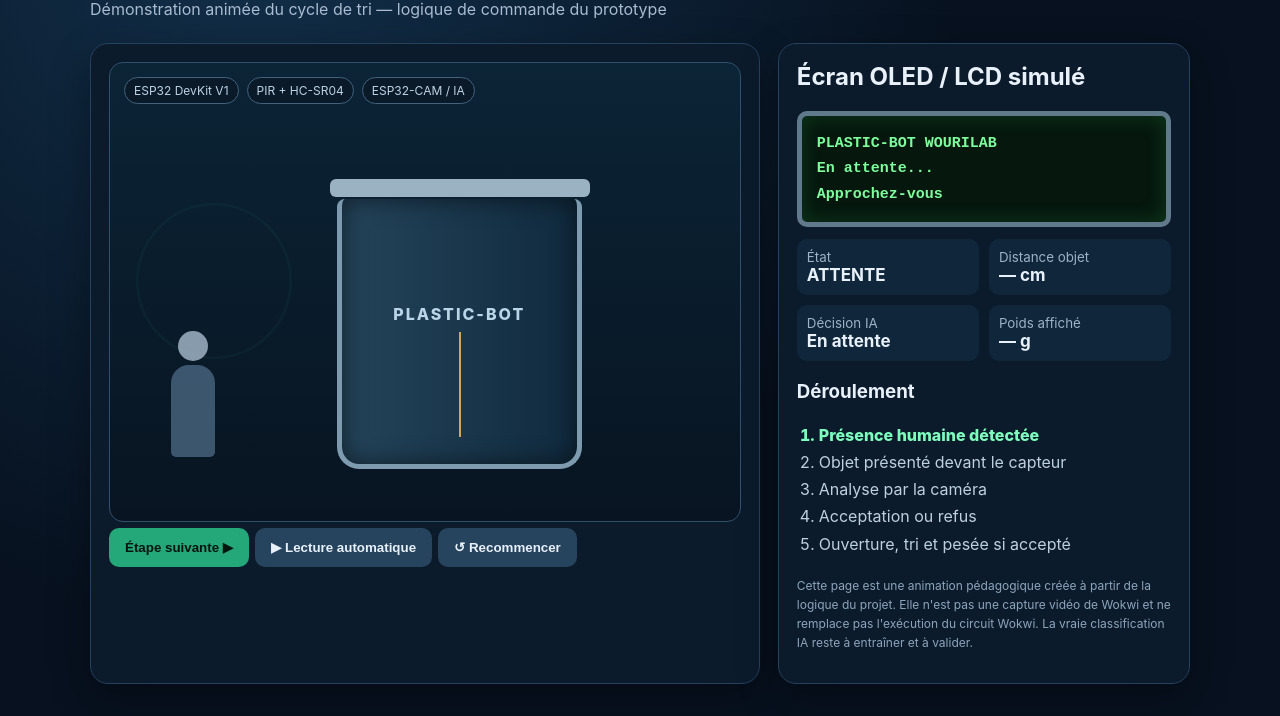
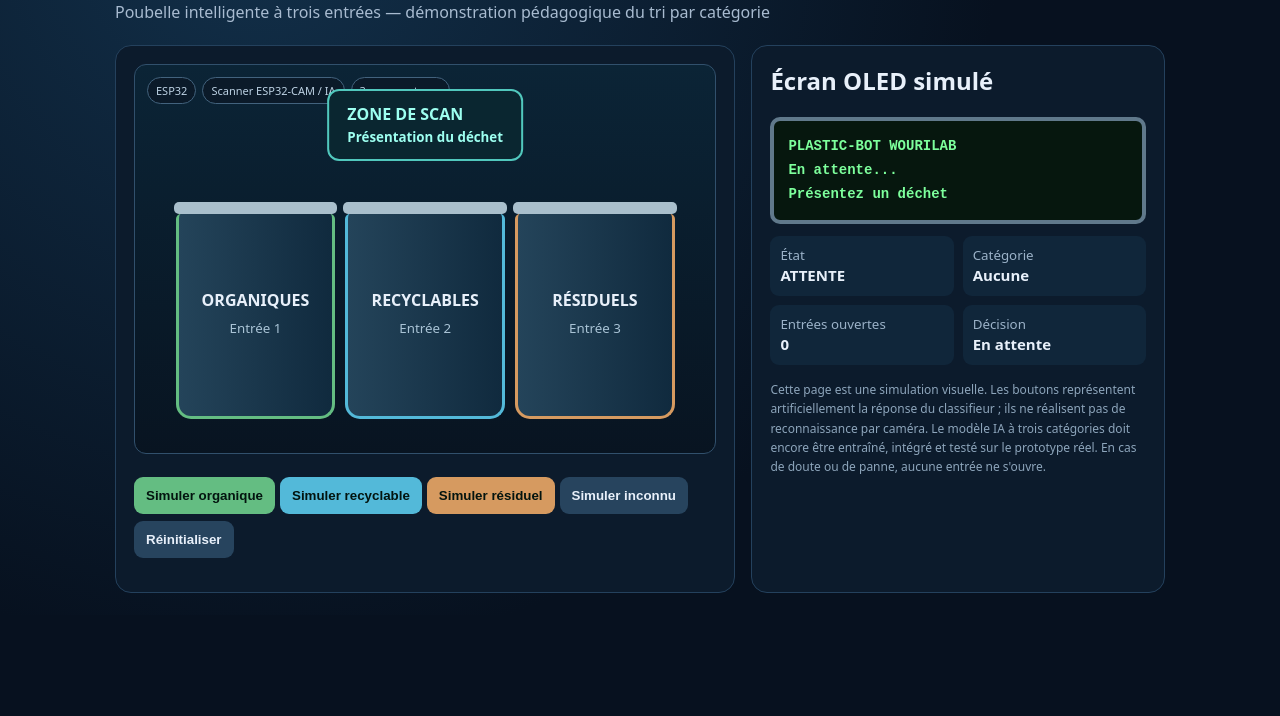
Before and after one commit to wagueduclair-byte/PLASTIC-BOT-WOURILAB, a plain HTML site: page simulation/demo/index.html in a window 1280 px wide. Shown: the part 84-800 px from the top of the page. Drawn offline with Linux system fonts and the light colour scheme.

Commit message:
Actualiser la demo et les references pour trois entrees

```diff
--- a/simulation/demo/index.html
+++ b/simulation/demo/index.html
@@ -1,63 +1,47 @@
 <!doctype html>
 <html lang="fr"><head><meta charset="utf-8"><meta name="viewport" content="width=device-width,initial-scale=1">
-<title>PLASTIC-BOT WOURILAB — Démonstration animée</title>
+<title>PLASTIC-BOT WOURILAB — Poubelle intelligente à trois entrées</title>
 <style>
-:root{color-scheme:dark;font-family:Inter,system-ui,Arial,sans-serif;background:#07111f;color:#e8f0fa}
-*{box-sizing:border-box}body{margin:0;padding:24px;background:radial-gradient(circle at 20% 0%,#12304a,#07111f 55%)}
-main{max-width:1100px;margin:auto}h1{font-size:clamp(25px,4vw,42px);margin:0 0 8px}.sub{color:#a8bbd0;margin:0 0 24px}
-.layout{display:grid;grid-template-columns:1.3fr .8fr;gap:18px}.panel{background:#0c1b2c;border:1px solid #24415d;border-radius:18px;padding:18px;box-shadow:0 15px 40px #0005}
-.scene{min-height:460px;position:relative;overflow:hidden;background:linear-gradient(#0b2436,#081421);border-radius:14px;border:1px solid #31506c}
-.bin{position:absolute;left:36%;bottom:52px;width:245px;height:270px;border:5px solid #7e9aaf;border-top:0;border-radius:8px 8px 22px 22px;background:linear-gradient(90deg,#24445a,#102a3e);box-shadow:inset 0 0 25px #0008}
-.bin:before{content:"";position:absolute;top:-20px;left:-12px;width:260px;height:18px;border-radius:6px;background:#9bb2c3;transform-origin:12px 50%;transition:transform .7s}
+:root{color-scheme:dark;font-family:system-ui,Arial,sans-serif;background:#07111f;color:#e8f0fa}
+*{box-sizing:border-box}body{margin:0;padding:22px;background:radial-gradient(circle at 20% 0%,#12304a,#07111f 60%)}
+main{max-width:1050px;margin:auto}h1{font-size:clamp(25px,4vw,40px);margin:0 0 8px}.sub{color:#a8bbd0;margin:0 0 22px}
+.layout{display:grid;grid-template-columns:1.2fr .8fr;gap:16px}.panel{background:#0c1b2c;border:1px solid #24415d;border-radius:16px;padding:18px}
+.scene{min-height:390px;position:relative;overflow:hidden;background:linear-gradient(#0b2436,#081421);border-radius:12px;border:1px solid #31506c}
+.scanner{position:absolute;left:50%;top:24px;transform:translateX(-50%);padding:12px 18px;border:2px solid #51c8bd;border-radius:12px;color:#9dfff0;background:#0a2630;font-weight:800}
+.bins{position:absolute;left:7%;right:7%;bottom:34px;display:grid;grid-template-columns:repeat(3,1fr);gap:10px}
+.bin{height:205px;border:3px solid #7997aa;border-top:0;border-radius:5px 5px 15px 15px;background:linear-gradient(90deg,#24445a,#102a3e);position:relative;text-align:center;padding-top:75px;font-weight:800}
+.bin:before{content:"";position:absolute;top:-12px;left:-5px;right:-5px;height:12px;background:#a9bfcc;border-radius:5px;transform-origin:8px 50%;transition:transform .45s}
 .bin.open:before{transform:rotate(-48deg)}
-.bin:after{content:"PLASTIC-BOT";position:absolute;top:105px;left:0;right:0;text-align:center;font-weight:800;letter-spacing:2px;color:#b9d5e8}
-.chamber{position:absolute;left:50%;top:50%;width:2px;height:105px;background:#d2a75c;transform-origin:top;transition:transform .6s}
-.chamber.sort{transform:rotate(30deg)}
-.object{position:absolute;left:calc(50% - 12px);top:52px;width:24px;height:56px;border:3px solid #8bd7ff;border-radius:7px 7px 5px 5px;background:linear-gradient(90deg,#3184a8,#b7edff,#28728e);opacity:0;transition:all .7s}
-.object.show{opacity:1;top:190px}
-.person{position:absolute;left:9%;bottom:60px;width:52px;height:130px;opacity:.85}
-.person:before{content:"";position:absolute;top:0;left:11px;width:30px;height:30px;border-radius:50%;background:#9fb3c5}
-.person:after{content:"";position:absolute;top:34px;left:4px;width:44px;height:92px;border-radius:18px 18px 5px 5px;background:#46627c}
-.radar{position:absolute;left:7%;bottom:180px;width:120px;height:120px;border:2px solid #42c7a5;border-radius:50%;opacity:.3;animation:pulse 2s infinite}
-@keyframes pulse{50%{transform:scale(1.3);opacity:.05}}
-.labels{position:absolute;left:14px;top:14px;display:flex;gap:8px;flex-wrap:wrap}.tag{font-size:12px;border:1px solid #42627d;border-radius:99px;padding:5px 9px;color:#bdd2e4;background:#0b1a29}
-.lcd{background:#06170e;color:#7dff9c;border:5px solid #60798b;border-radius:10px;padding:15px;font:700 15px/1.7 ui-monospace,monospace;min-height:108px;box-shadow:inset 0 0 20px #1a7d3a55}
-.stats{display:grid;grid-template-columns:1fr 1fr;gap:10px;margin-top:12px}.stat{background:#10263a;border-radius:10px;padding:10px}.stat small{display:block;color:#9bb2c8}.stat b{font-size:17px}
-button{border:0;border-radius:10px;padding:12px 16px;background:#25a879;color:#03140f;font-weight:800;cursor:pointer;margin:6px 6px 0 0}button.secondary{background:#27445e;color:#e8f0fa}
-ol{padding-left:22px;color:#bed0df;line-height:1.7}.status{color:#8fe3bd;font-weight:700}.foot{color:#8da5bb;font-size:12px;line-height:1.6;margin-top:18px}
-@media(max-width:800px){.layout{grid-template-columns:1fr}.scene{min-height:390px}.bin{left:34%;transform:scale(.82);transform-origin:bottom left}}
+.bin small{display:block;color:#a9c3d5;font-weight:500;margin-top:8px}
+.bin.org{border-color:#64bd82}.bin.rec{border-color:#53b9d9}.bin.res{border-color:#d69a60}
+.labels{position:absolute;left:12px;top:12px;display:flex;gap:6px;flex-wrap:wrap}.tag{font-size:11px;border:1px solid #42627d;border-radius:99px;padding:5px 8px;color:#bdd2e4;background:#0b1a29}
+.lcd{background:#06170e;color:#7dff9c;border:4px solid #60798b;border-radius:10px;padding:14px;font:700 14px/1.7 ui-monospace,monospace;min-height:95px}
+button{border:0;border-radius:9px;padding:11px 12px;background:#25a879;color:#03140f;font-weight:800;cursor:pointer;margin:7px 5px 0 0}
+button.org{background:#64bd82}button.rec{background:#53b9d9}button.res{background:#d69a60}button.secondary{background:#27445e;color:#e8f0fa}
+.stats{display:grid;grid-template-columns:1fr 1fr;gap:9px;margin-top:12px}.stat{background:#10263a;border-radius:9px;padding:10px}.stat small{display:block;color:#9bb2c8}.stat b{font-size:15px}
+.foot{color:#8da5bb;font-size:12px;line-height:1.6;margin-top:15px}
+@media(max-width:760px){.layout{grid-template-columns:1fr}.bin{height:165px;padding-top:65px;font-size:12px}.bins{left:3%;right:3%;gap:6px}}
 </style></head>
 <body><main>
-<h1>PLASTIC-BOT WOURILAB</h1><p class="sub">Démonstration animée du cycle de tri — logique de commande du prototype</p>
+<h1>PLASTIC-BOT WOURILAB</h1><p class="sub">Poubelle intelligente à trois entrées — démonstration pédagogique du tri par catégorie</p>
 <div class="layout">
-<section class="panel"><div class="scene" id="scene">
-<div class="labels"><span class="tag">ESP32 DevKit V1</span><span class="tag">PIR + HC-SR04</span><span class="tag">ESP32-CAM / IA</span></div>
-<div class="radar" id="radar"></div><div class="person"></div><div class="object" id="object"></div>
-<div class="bin" id="bin"><div class="chamber" id="chamber"></div></div>
-</div>
-<div><button id="next">Étape suivante ▶</button><button class="secondary" id="auto">▶ Lecture automatique</button><button class="secondary" id="reset">↺ Recommencer</button></div>
+<section class="panel">
+<div class="scene">
+<div class="labels"><span class="tag">ESP32</span><span class="tag">Scanner ESP32-CAM / IA</span><span class="tag">3 servomoteurs</span></div>
+<div class="scanner">ZONE DE SCAN<br><small>Présentation du déchet</small></div>
+<div class="bins">
+<div class="bin org" id="org">ORGANIQUES<small>Entrée 1</small></div>
+<div class="bin rec" id="rec">RECYCLABLES<small>Entrée 2</small></div>
+<div class="bin res" id="res">RÉSIDUELS<small>Entrée 3</small></div>
+</div></div>
+<p><button class="org" onclick="test('organic')">Simuler organique</button><button class="rec" onclick="test('recyclable')">Simuler recyclable</button><button class="res" onclick="test('residual')">Simuler résiduel</button><button class="secondary" onclick="test('unknown')">Simuler inconnu</button><button class="secondary" onclick="resetBins()">Réinitialiser</button></p>
 </section>
 <aside class="panel">
-<h2 style="margin-top:0">Écran OLED / LCD simulé</h2><div class="lcd" id="lcd">PLASTIC-BOT WOURILAB<br>En attente...<br>Approchez-vous</div>
-<div class="stats"><div class="stat"><small>État</small><b id="state">ATTENTE</b></div><div class="stat"><small>Distance objet</small><b id="distance">— cm</b></div><div class="stat"><small>Décision IA</small><b id="decision">En attente</b></div><div class="stat"><small>Poids affiché</small><b id="weight">— g</b></div></div>
-<h3>Déroulement</h3><ol id="steps"><li>Présence humaine détectée</li><li>Objet présenté devant le capteur</li><li>Analyse par la caméra</li><li>Acceptation ou refus</li><li>Ouverture, tri et pesée si accepté</li></ol>
-<p class="foot">Cette page est une animation pédagogique créée à partir de la logique du projet. Elle n'est pas une capture vidéo de Wokwi et ne remplace pas l'exécution du circuit Wokwi. La vraie classification IA reste à entraîner et à valider.</p>
+<h2 style="margin-top:0">Écran OLED simulé</h2><div class="lcd" id="lcd">PLASTIC-BOT WOURILAB<br>En attente...<br>Présentez un déchet</div>
+<div class="stats"><div class="stat"><small>État</small><b id="state">ATTENTE</b></div><div class="stat"><small>Catégorie</small><b id="category">Aucune</b></div><div class="stat"><small>Entrées ouvertes</small><b id="opened">0</b></div><div class="stat"><small>Décision</small><b id="decision">En attente</b></div></div>
+<p class="foot">Cette page est une simulation visuelle. Les boutons représentent artificiellement la réponse du classifieur ; ils ne réalisent pas de reconnaissance par caméra. Le modèle IA à trois catégories doit encore être entraîné, intégré et testé sur le prototype réel. En cas de doute ou de panne, aucune entrée ne s'ouvre.</p>
 </aside></div></main>
 <script>
-const scenes=[
-{state:"ATTENTE",lcd:["PLASTIC-BOT WOURILAB","En attente...","Approchez-vous"],dist:"— cm",decision:"En attente",weight:"— g",person:false,obj:false,open:false,sort:false,active:0},
-{state:"PRESENCE",lcd:["UTILISATEUR DETECTE","Zone active","Presentez un objet"],dist:"— cm",decision:"Non sollicitée",weight:"— g",person:true,obj:false,open:false,sort:false,active:1},
-{state:"OBJET DETECTE",lcd:["OBJET DETECTE","Distance : 12 cm","Analyse en cours..."],dist:"12 cm",decision:"Analyse...",weight:"— g",person:true,obj:true,open:false,sort:false,active:2},
-{state:"ANALYSE IA",lcd:["CAMERA ESP32-CAM","Classification IA","Veuillez patienter"],dist:"12 cm",decision:"Plastique confirmé",weight:"— g",person:true,obj:true,open:false,sort:false,active:3},
-{state:"ACCEPTE",lcd:["PLASTIQUE ACCEPTE","Ouverture du couvercle","Tri en cours..."],dist:"12 cm",decision:"ACCEPTE ✓",weight:"— g",person:true,obj:true,open:true,sort:true,active:4},
-{state:"PESEE",lcd:["DEPOT ENREGISTRE","Poids : 125 g","Merci !"],dist:"12 cm",decision:"ACCEPTE ✓",weight:"125 g",person:true,obj:false,open:false,sort:false,active:5},
-{state:"REFUS (TEST)",lcd:["OBJET REFUSE","Classification négative","Couvercle fermé"],dist:"12 cm",decision:"REFUS ✕",weight:"— g",person:true,obj:true,open:false,sort:false,active:3}
-];
-let index=0,timer=null;
-function render(){const s=scenes[index];document.getElementById("lcd").innerHTML=s.lcd.join("<br>");document.getElementById("state").textContent=s.state;document.getElementById("distance").textContent=s.dist;document.getElementById("decision").textContent=s.decision;document.getElementById("weight").textContent=s.weight;document.getElementById("bin").classList.toggle("open",s.open);document.getElementById("chamber").classList.toggle("sort",s.sort);document.getElementById("object").classList.toggle("show",s.obj);document.getElementById("radar").style.opacity=s.person?".7":".3";document.querySelectorAll("#steps li").forEach((li,i)=>{li.style.color=i===s.active?"#7dffbd":"#bed0df";li.style.fontWeight=i===s.active?"800":"400"});}
-function stop(){if(timer){clearInterval(timer);timer=null}document.getElementById("auto").textContent="▶ Lecture automatique"}
-document.getElementById("next").onclick=()=>{stop();index=(index+1)%scenes.length;render()};
-document.getElementById("reset").onclick=()=>{stop();index=0;render()};
-document.getElementById("auto").onclick=()=>{if(timer){stop();return}document.getElementById("auto").textContent="Ⅱ Pause";timer=setInterval(()=>{index=(index+1)%6;render()},1900)};
-render();
+function resetBins(){['org','rec','res'].forEach(id=>document.getElementById(id).classList.remove('open'));document.getElementById('lcd').innerHTML='PLASTIC-BOT WOURILAB<br>En attente...<br>Présentez un déchet';document.getElementById('state').textContent='ATTENTE';document.getElementById('category').textContent='Aucune';document.getElementById('opened').textContent='0';document.getElementById('decision').textContent='En attente'}
+function test(c){resetBins();const map={organic:['org','DÉCHET ORGANIQUE','Entrée 1 autorisée'],recyclable:['rec','DÉCHET RECYCLABLE','Entrée 2 autorisée'],residual:['res','DÉCHET RÉSIDUEL','Entrée 3 autorisée']};if(!map[c]){document.getElementById('lcd').innerHTML='OBJET NON IDENTIFIÉ<br>Aucune entrée ouverte<br>Veuillez réessayer';document.getElementById('state').textContent='REFUS';document.getElementById('category').textContent='Inconnue';document.getElementById('decision').textContent='REFUS';return}const [id,label,msg]=map[c];document.getElementById(id).classList.add('open');document.getElementById('lcd').innerHTML=label+'<br>'+msg+'<br>Fermeture après dépôt';document.getElementById('state').textContent='ACCEPTÉ';document.getElementById('category').textContent=label;document.getElementById('opened').textContent='1';document.getElementById('decision').textContent='OUVERTURE CIBLÉE'}
 </script></body></html>
```
